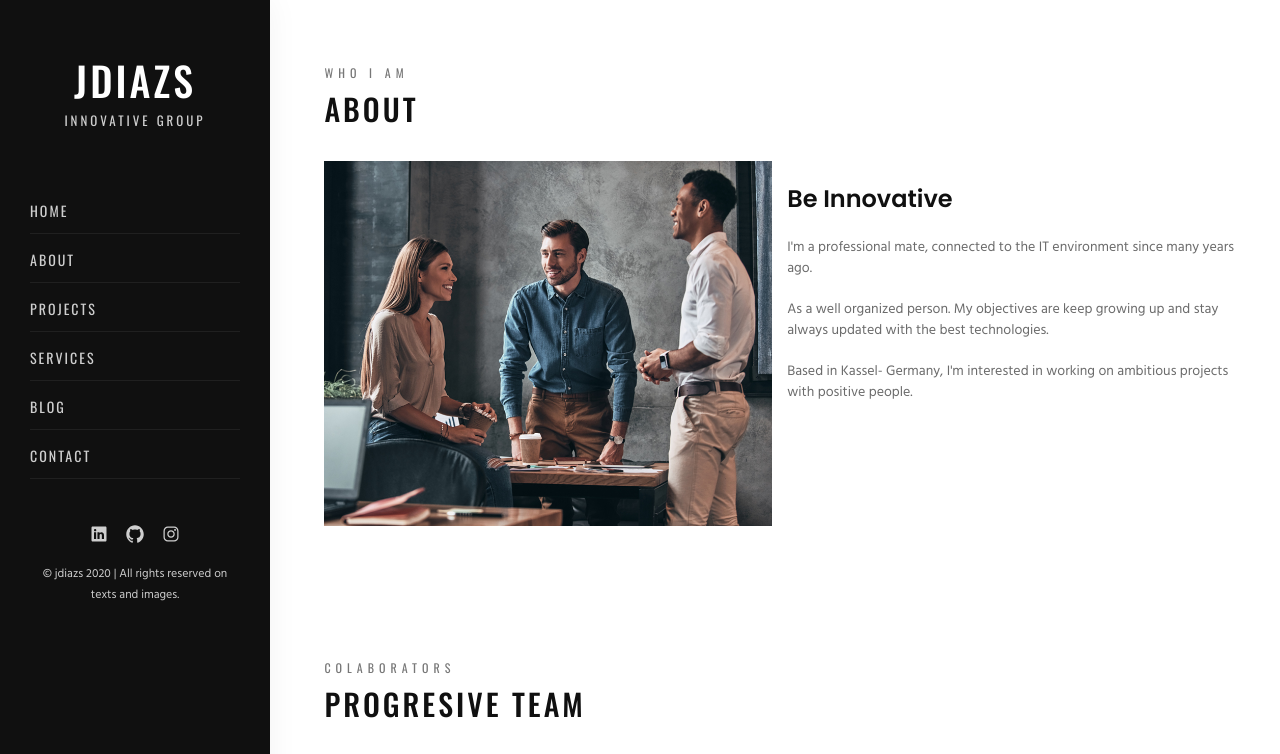
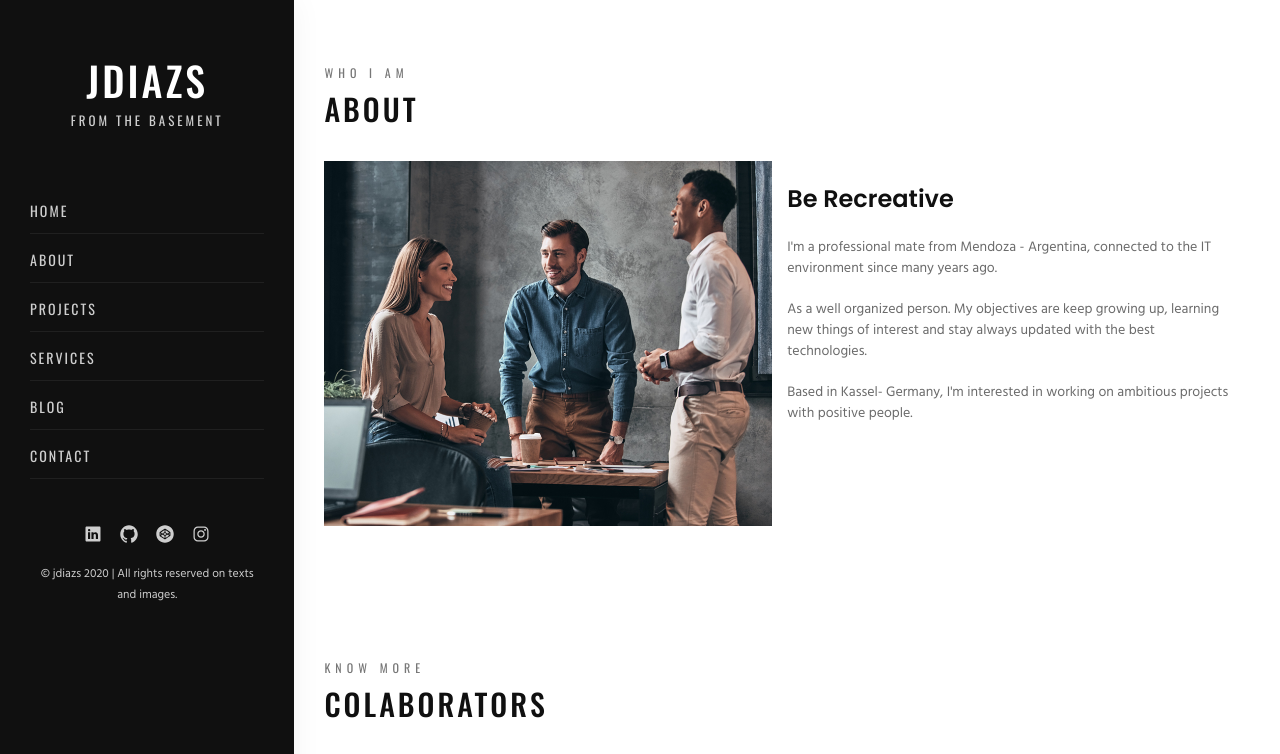
Before and after one commit to joaquindiazs/portfolio, a React (Create React App) app: page /about in a window 1280 px wide. Shown: the top 754 px of the page. Built offline with nearby package versions, Linux system fonts and the light colour scheme.

Commit message:
Edit about texts. Add codepen icon in footer& navbar. Fix width navbar desktop

```diff
--- a/src/components/About.js
+++ b/src/components/About.js
@@ -18,27 +18,28 @@ class About extends Component {
 							<img src={AboutUs} alt="" />
 						</div>
 						<div className="about-description">
-							<h2>Be Innovative</h2>
+							<h2>Be Recreative</h2>
 							<p>
-								I'm a professional mate, connected to the IT
-								environment since many years ago.
+								I'm a professional mate from Mendoza - Argentina, connected to the IT environment since many
+								years ago.
 							</p>
 							<p>
-								As a well organized person. My objectives
-								are keep growing up and stay always updated with
-								the best technologies.
+								As a well organized person. My objectives are
+								keep growing up, learning new things of interest and stay always updated with the
+								best technologies.
 							</p>
 							<p>
-								Based in Kassel- Germany, I'm interested in working on ambitious
-								projects with positive people.
+								Based in Kassel- Germany, I'm interested in
+								working on ambitious projects with positive
+								people.
 							</p>
 						</div>
 					</div>
 				</div>
 				<div className="block-wrapper">
 					<div className="section-title">
-						<span>Colaborators</span>
-						<h2>Progresive Team</h2>
+						<span>Know more</span>
+						<h2>Colaborators</h2>
 					</div>
 					<div className="gallery-wrapper">
 						<div className="item-wrapper">
@@ -55,6 +56,11 @@ class About extends Component {
 									<li>
 										<a href="#asdf" target="_blank">
 											<ion-icon name="logo-github"></ion-icon>
+										</a>
+									</li>
+									<li>
+										<a href="https://codepen.io/jdiazs" target="_blank" rel="noopener noreferrer">
+											<ion-icon name="logo-codepen"></ion-icon>
 										</a>
 									</li>
 									<li>
--- a/src/components/Blog.js
+++ b/src/components/Blog.js
@@ -43,7 +43,7 @@ class Blog extends Component {
 										<ion-icon name="arrow-forward"></ion-icon>
 									</a>
 								</p>
-								<div class="clear"></div>
+								<div className="clear"></div>
 							</div>
 							<div className="blog-content">
 								<div className="img-box">
--- a/src/components/Footer.js
+++ b/src/components/Footer.js
@@ -28,6 +28,11 @@ class Footer extends Component {
 							</a>
 						</li>
 						<li>
+								<a href="https://codepen.io/jdiazs" target="_blank" rel="noopener noreferrer">
+									<ion-icon name="logo-codepen"></ion-icon>
+								</a>
+							</li>
+						<li>
 							<a href="#asdf" target="_blank" rel="noopener noreferrer">
 								<ion-icon name="logo-instagram"></ion-icon>
 							</a>
--- a/src/components/Navigation.css
+++ b/src/components/Navigation.css
@@ -155,5 +155,6 @@ aside .logo a span {
         visibility: visible;
         opacity: 1;
         width: 23%;
+        max-width: none;
     }
 }
--- a/src/components/Navigation.js
+++ b/src/components/Navigation.js
@@ -17,7 +17,7 @@ class Navigation extends Component {
 					<h1 className="logo">
 						<Link to={"/"}>
 							jdiazs
-							<span>INNOVATIVE GROUP</span>
+							<span>From The Basement</span>
 						</Link>
 					</h1>
 					<nav className="main-menu">
@@ -55,6 +55,11 @@ class Navigation extends Component {
 								</a>
 							</li>
 							<li>
+								<a href="https://codepen.io/jdiazs" target="_blank" rel="noopener noreferrer">
+									<ion-icon name="logo-codepen"></ion-icon>
+								</a>
+							</li>
+							<li>
 								<a href="#asdf" target="_blank" rel="noopener noreferrer">
 									<ion-icon name="logo-instagram"></ion-icon>
 								</a>
--- a/src/components/Projects.js
+++ b/src/components/Projects.js
@@ -7,7 +7,7 @@ class Projects extends Component {
 			<div className="section-wrapper">
 				<div className="block-wrapper">
 					<div className="section-title">
-						<span>Take a look at</span>
+						<span>Take a look through</span>
 						<h2>My Projects</h2>
 					</div>
 					<div className="gallery-wrapper">
--- a/src/components/Services.js
+++ b/src/components/Services.js
@@ -8,7 +8,7 @@ class Services extends Component {
 			<div className="section-wrapper">
 				<div className="block-wrapper">
 					<div className="section-title">
-						<span>What I do</span>
+						<span>What I learned</span>
 						<h2>Services</h2>
 					</div>
 					<div className="services-wrapper">
```
